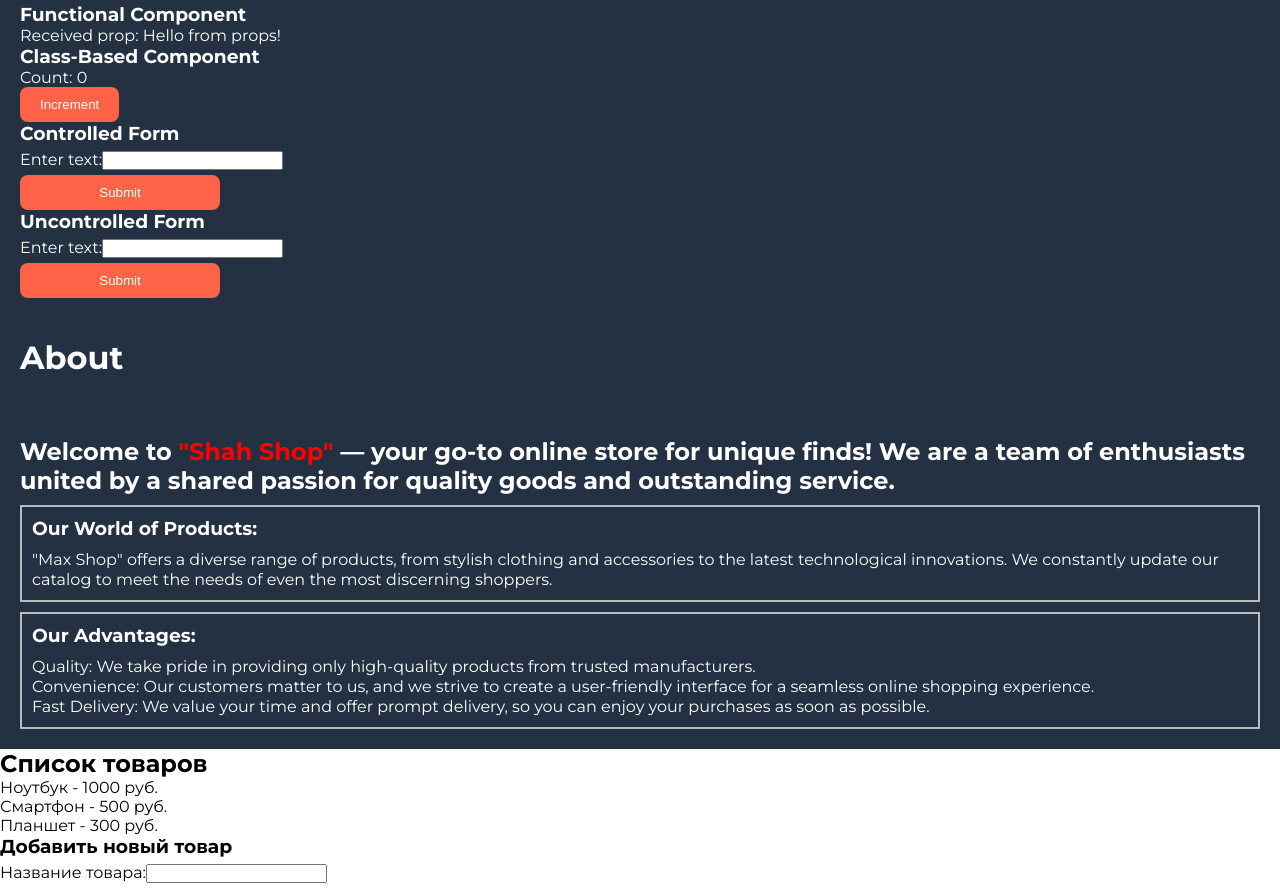
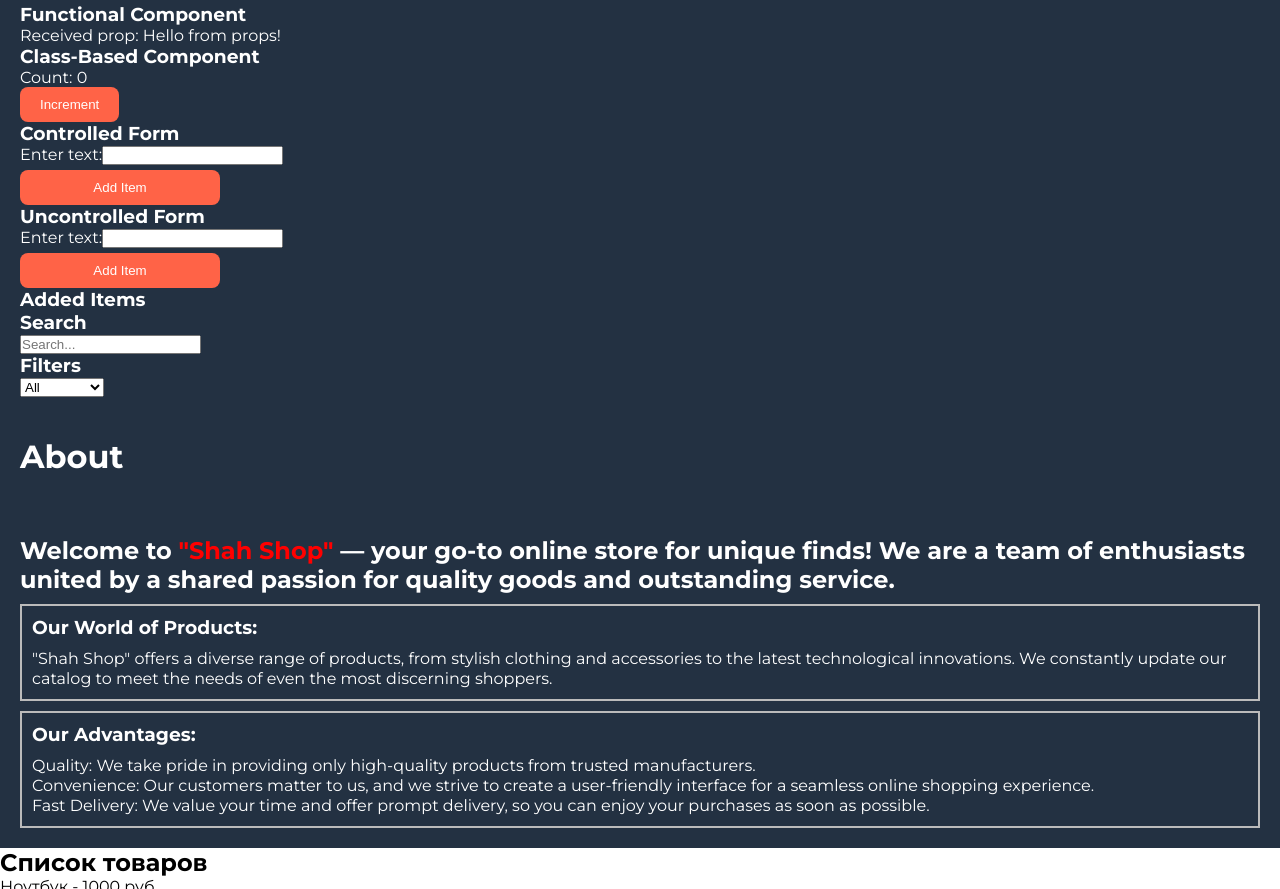
Before and after one commit to shahruhabd/react-final, a React (Create React App) app: page / in a window 1280 px wide. Shown: the part 660-1549 px from the top of the page. Built offline with nearby package versions, Linux system fonts and the light colour scheme; a web font is replaced by a local one.

Commit message:
Search и Filters

```diff
--- a/src/App.js
+++ b/src/App.js
@@ -10,6 +10,7 @@ function App() {
       <About />
       <Catalog />
       <Footer />
+
     </div>
   );
 }
--- a/src/components/ControlledForm.js
+++ b/src/components/ControlledForm.js
@@ -1,6 +1,6 @@
 import React, { useState } from 'react';
 
-const ControlledForm = () => {
+const ControlledForm = ({ onAddItem }) => {
   const [inputValue, setInputValue] = useState('');
 
   const handleChange = (e) => {
@@ -9,18 +9,21 @@ const ControlledForm = () => {
 
   const handleSubmit = (e) => {
     e.preventDefault();
-    alert(`Controlled Form Submitted: ${inputValue}`);
+    onAddItem({ id: Date.now(), text: inputValue });
+    setInputValue('');
   };
 
   return (
-    <form onSubmit={handleSubmit}>
+    <>
       <h3>Controlled Form</h3>
-      <label>
-        Enter text:
-        <input type="text" value={inputValue} onChange={handleChange} />
-      </label>
-      <button type="submit">Submit</button>
-    </form>
+      <form onSubmit={handleSubmit}>
+        <label>
+          Enter text:
+          <input type="text" value={inputValue} onChange={handleChange} />
+        </label>
+        <button type="submit">Add Item</button>
+      </form>
+    </>
   );
 };
 
--- /dev/null
+++ b/src/components/Filters.js
@@ -0,0 +1,21 @@
+import React from 'react';
+
+const Filters = ({ onFilter }) => {
+  const handleFilter = (e) => {
+    onFilter(e.target.value);
+  };
+
+  return (
+    <>
+      <h3>Filters</h3>
+      <select onChange={handleFilter}>
+        <option value="">All</option>
+        <option value="cheap">Cheap</option>
+        <option value="moderate">Moderate</option>
+        <option value="expensive">Expensive</option>
+      </select>
+    </>
+  );
+};
+
+export default Filters;
--- /dev/null
+++ b/src/components/Search.js
@@ -0,0 +1,16 @@
+import React from 'react';
+
+const Search = ({ onSearch }) => {
+  const handleSearch = (e) => {
+    onSearch(e.target.value);
+  };
+
+  return (
+    <>
+      <h3>Search</h3>
+      <input type="text" placeholder="Search..." onChange={handleSearch} />
+    </>
+  );
+};
+
+export default Search;
--- a/src/components/UncontrolledForm.js
+++ b/src/components/UncontrolledForm.js
@@ -1,22 +1,25 @@
 import React, { useRef } from 'react';
 
-const UncontrolledForm = () => {
+const UncontrolledForm = ({ onAddItem }) => {
   const inputRef = useRef();
 
   const handleSubmit = (e) => {
     e.preventDefault();
-    alert(`Uncontrolled Form Submitted: ${inputRef.current.value}`);
+    onAddItem({ id: Date.now(), text: inputRef.current.value });
+    inputRef.current.value = '';
   };
 
   return (
-    <form onSubmit={handleSubmit}>
+    <>
       <h3>Uncontrolled Form</h3>
-      <label>
-        Enter text:
-        <input type="text" ref={inputRef} />
-      </label>
-      <button type="submit">Submit</button>
-    </form>
+      <form onSubmit={handleSubmit}>
+        <label>
+          Enter text:
+          <input type="text" ref={inputRef} />
+        </label>
+        <button type="submit">Add Item</button>
+      </form>
+    </>
   );
 };
 
--- a/src/pages/About.js
+++ b/src/pages/About.js
@@ -12,7 +12,7 @@ const About = () => {
         </h2>
         <AboutBlock
             title="Our World of Products:"
-            content='"Max Shop" offers a diverse range of products, from stylish clothing and accessories to the latest technological innovations. We constantly update our catalog to meet the needs of even the most discerning shoppers.'
+            content='"Shah Shop" offers a diverse range of products, from stylish clothing and accessories to the latest technological innovations. We constantly update our catalog to meet the needs of even the most discerning shoppers.'
         />
 
         <AboutBlock
--- a/src/pages/Main.js
+++ b/src/pages/Main.js
@@ -1,21 +1,70 @@
-import React from 'react'
+import React, { useState } from 'react';
 import Header from "../components/Header"
 import ContentBlock from '../components/ContentBlock'
 import FunctionalComponent from '../components/FunctionalComponent'
 import ClassComponent from '../components/ClassComponent';
 import ControlledForm from '../components/ControlledForm';
 import UncontrolledForm from '../components/UncontrolledForm';
+import Search from "../components/Search";
+import Filters from "../components/Filters";
 import '../css/main.css'
 
+const initialProductsData = [
+  { id: 1, name: 'Product A', price: 20 },
+  { id: 2, name: 'Product B', price: 30 },
+  { id: 3, name: 'Product C', price: 40 },
+];
+
 const Main = () => {
+  const [items, setItems] = useState([]);
+
+  const handleAddItem = (item) => {
+    setItems((prevItems) => [...prevItems, item]);
+  };
+
+  const handleDeleteItem = (itemId) => {
+    setItems((prevItems) => prevItems.filter((item) => item.id !== itemId));
+  };
+
+  const [searchTerm, setSearchTerm] = useState('');
+  const [filterType, setFilterType] = useState('');
+
+  const handleSearch = (term) => {
+    setSearchTerm(term);
+  };
+
+  const handleFilter = (type) => {
+    setFilterType(type);
+  };
+
+  const filteredProducts = initialProductsData
+    .filter((product) => {
+      return (
+        product.name.toLowerCase().includes(searchTerm.toLowerCase()) &&
+        (filterType === '' || product.price <= 20) // Adjust the filtering logic as needed
+      );
+    });
   return (
     <div className='wrapper'>
       <Header />
       <ContentBlock />
       <FunctionalComponent message="Hello from props!" />
       <ClassComponent />
-      <ControlledForm />
-      <UncontrolledForm />
+      <ControlledForm onAddItem={handleAddItem} />
+      <UncontrolledForm onAddItem={handleAddItem} />
+      <div>
+        <h3>Added Items</h3>
+        <ul>
+          {items.map((item) => (
+            <li key={item.id}>
+              {item.text}{' '}
+              <button onClick={() => handleDeleteItem(item.id)}>Delete</button>
+            </li>
+          ))}
+        </ul>
+      </div>
+      <Search onSearch={handleSearch} />
+      <Filters onFilter={handleFilter} />
     </div>
   )
 }
```
